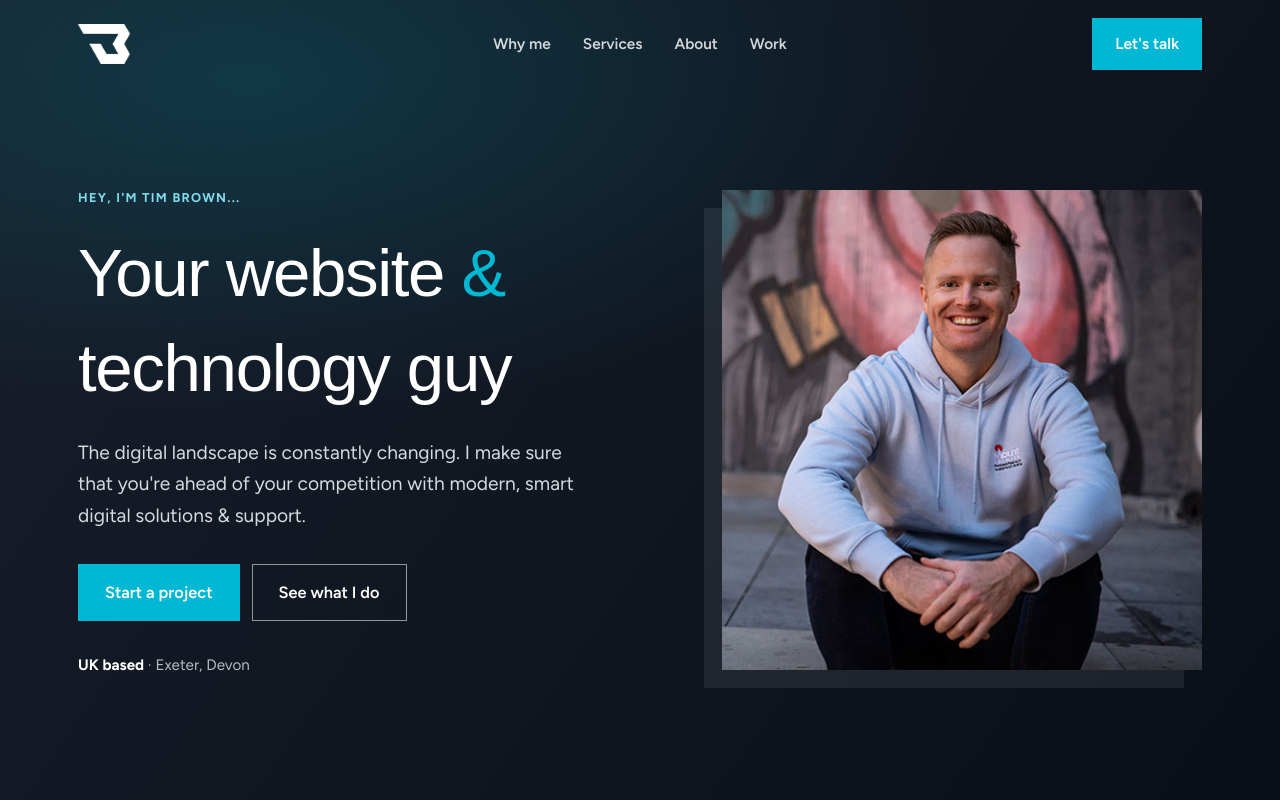
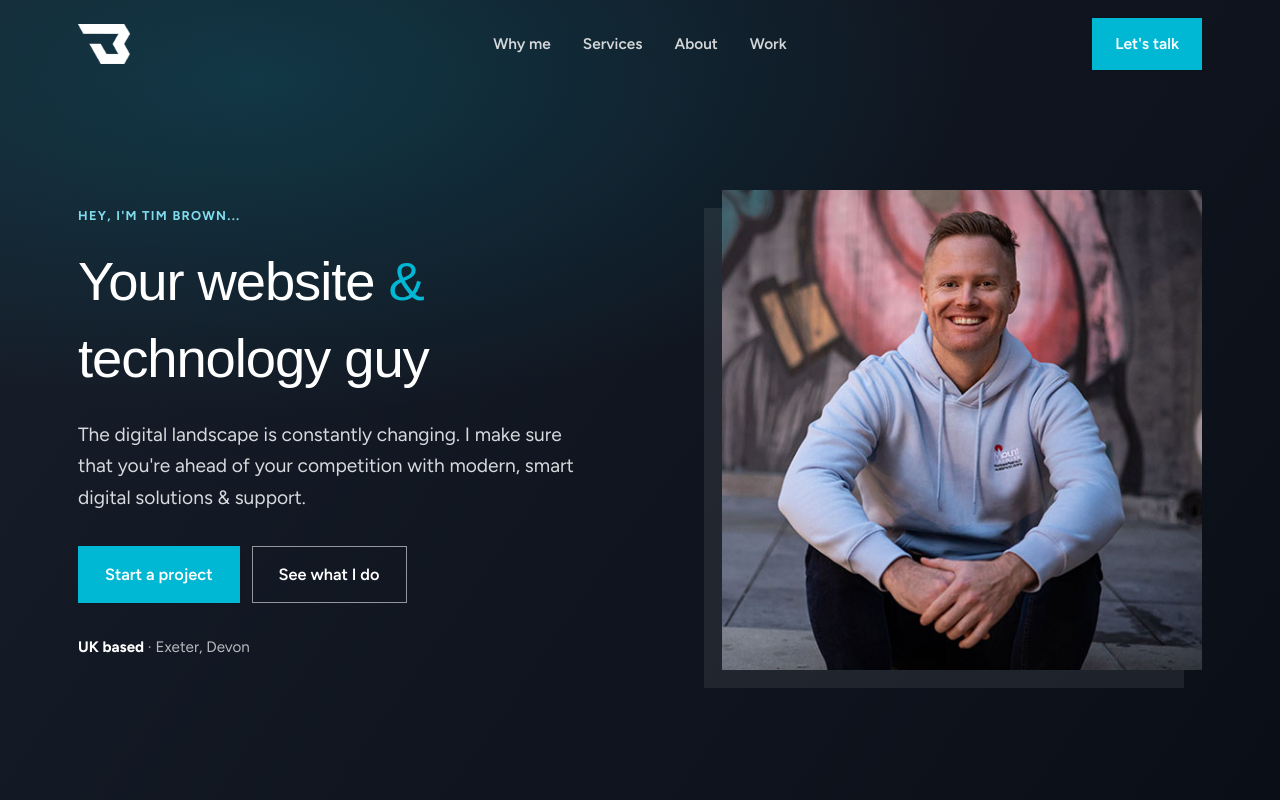
Before and after one commit to tangobrown/tangobrown, a Next.js app: page / in a window 1280 px wide. Shown: the top 800 px of the page. Built offline with nearby package versions, Linux system fonts and the light colour scheme; a web font is replaced by a local one.

Commit message:
Shrink hero H1 ~20%
font-size clamp(2.6rem, 5.6vw, 4.2rem) -> clamp(2.1rem, 4.6vw, 3.4rem)

```diff
--- a/app/globals.css
+++ b/app/globals.css
@@ -193,7 +193,7 @@ em { font-style: normal; color: var(--coral-deep); font-weight: 700; }
   box-shadow: -18px 18px 0 oklch(1 0 0 / 0.08);
 }
 .hero__photo img { width: 100%; height: 100%; object-fit: cover; display: block; }
-.hero__title { font-size: clamp(2.6rem, 5.6vw, 4.2rem); color: #fff; }
+.hero__title { font-size: clamp(2.1rem, 4.6vw, 3.4rem); color: #fff; }
 .hero__title .hl { color: var(--coral); }
 .hero__lead { margin-top: 22px; font-size: clamp(1.08rem, 1.5vw, 1.25rem); color: oklch(0.97 0.004 260 / 0.88); max-width: 42ch; }
 .hero__actions { margin-top: 32px; display: flex; flex-wrap: wrap; gap: 12px; }
```
